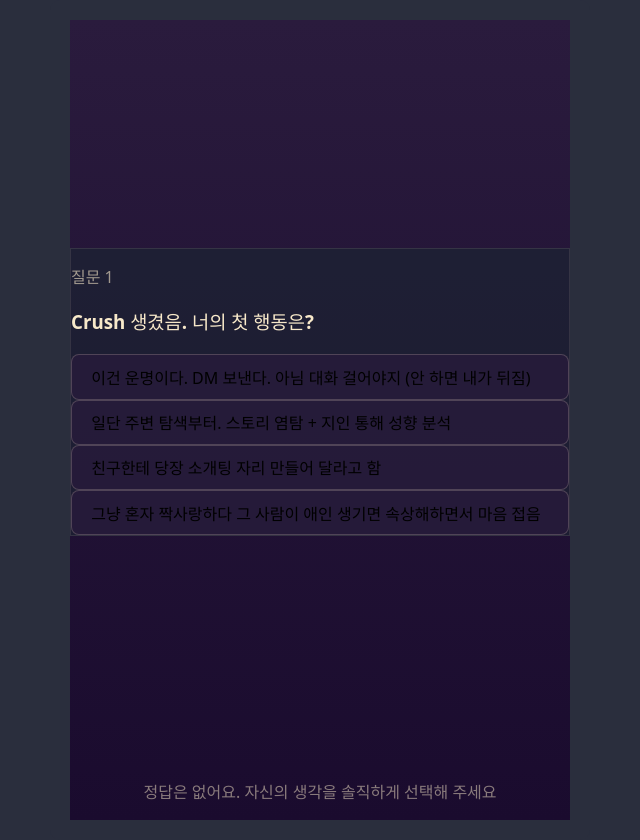
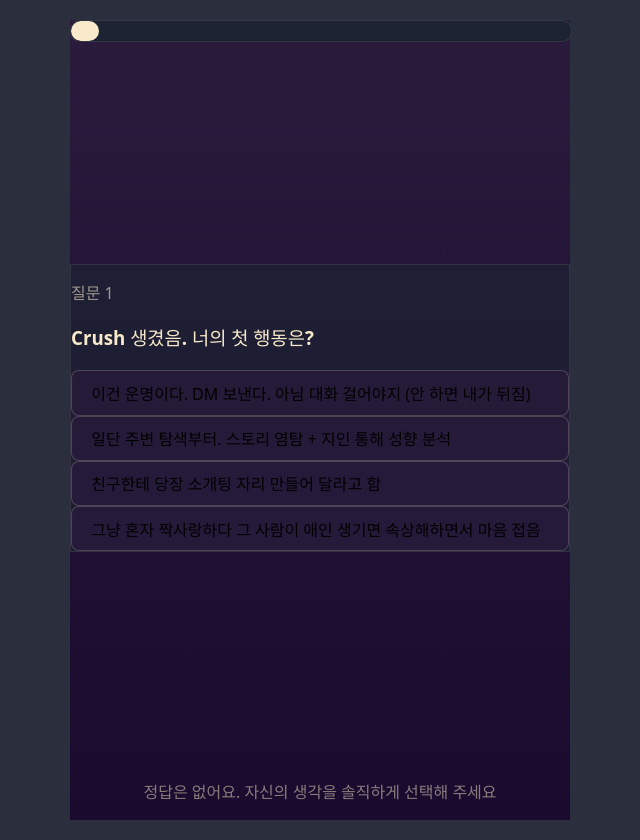
Before and after one commit to couple-palace/couple-palace-frontend, a React (Vite) app: page /quiz in a window 1280 px wide. Shown: the whole page, without its empty margins (320-960 px from the left). Built offline with nearby package versions, Linux system fonts and the light colour scheme.

Commit message:
Fix: 프로그레스바 UI 렌더링 - 프로그레스바가 화면에 렌더링 되지 않던 문제 해결

```diff
--- a/src/components/Layout.jsx
+++ b/src/components/Layout.jsx
@@ -10,8 +10,8 @@ const Layout = ({ children }) => {
       flexDirection: "column",
       justifyContent: "center",
       alignItems: "center",
-      backgroundColor: "#2A2E3D", // ✅ 배경색 적용
-      color: "#F8E9CA", // ✅ 글씨 색 적용
+      backgroundColor: "#2A2E3D",
+      color: "#F8E9CA",
       padding: "20px",
       borderRadius: "10px"
     }}>
--- a/src/components/ProgressBar.jsx
+++ b/src/components/ProgressBar.jsx
@@ -2,25 +2,21 @@ import React from "react";
 import { motion } from "framer-motion";
 
 const ProgressBar = ({ progress, total }) => {
-  // 퍼센트 계산 (0으로 나누기 방지)
-  const percentage = total > 0 ? (progress / total) * 100 : 0;
-
-  // 콘솔 로그로 확인
-  console.log("Progress:", progress, "Total:", total, "Percentage:", percentage);
+  const percentage = (progress / total) * 100;
+  console.log("Progress:", progress, "Total:", total, "Percentage:", percentage); // 디버깅 로그
 
   return (
-    <div className="w-full h-3 bg-[#1C2333] rounded-full overflow-hidden shadow-inner border border-[#F8E9CA]/10">
+    <div className="w-full bg-gray-300 rounded-full h-6 shadow-md border border-gray-400 relative">
+      {/* ✅ 진행 바 애니메이션 적용 (높이 키우고, width를 숫자로 변환) */}
       <motion.div
-        className="h-full bg-gradient-to-r from-[#F8E9CA] to-[#FFD700] rounded-full shadow-lg relative"
-        initial={{ width: 0 }}
+        className="h-6 bg-green-500 rounded-full"
+        initial={{ width: "0%" }}
         animate={{ width: `${percentage}%` }}
-        transition={{ duration: 0.5, ease: "easeOut" }}
-        style={{ minWidth: "2%" }} // 최소 너비 설정
+        transition={{ duration: 0.5, ease: "easeInOut" }}
+        style={{ minWidth: "5%" }} // ✅ 최소 크기 지정 (너무 작아서 안 보이는 경우 방지)
       >
-        {/* 스트라이프 효과 추가 */}
-        <div className="absolute inset-0 rounded-full overflow-hidden">
-          <div className="absolute top-0 left-0 right-0 bottom-0 bg-gradient-to-r from-transparent via-white/20 to-transparent animate-shimmer"></div>
-        </div>
+        {/* ✅ 스트라이프 패턴 효과 */}
+        <div className="absolute inset-0 bg-stripe opacity-30 animate-stripe"></div>
       </motion.div>
     </div>
   );
--- a/src/pages/QuizPage.jsx
+++ b/src/pages/QuizPage.jsx
@@ -125,21 +125,24 @@ const QuizPage = () => {
       {/* 상단 진행 상태 */}
       <div className="w-full max-w-md mb-8">
         {/* Progress bar */}
-        <div className="relative h-8 w-full bg-[#1C2333] rounded-full overflow-hidden mb-4">
-          <div
-            className="absolute top-0 left-0 h-full bg-gradient-to-r from-[#F8E9CA] to-[#FFD700] transition-all duration-500 ease-in-out"
-            style={{ width: `${progress}%` }}
-          >
-          </div>
-          <div className="absolute top-0 left-0 w-full h-full flex items-center justify-between px-4">
-            <span className="text-sm font-medium text-[#F8E9CA]">
-              질문 {currentQuestion + 1}/{quizData?.length || 0}
-            </span>
-            <span className="text-sm font-medium text-[#F8E9CA]">
-              {Math.round(progress)}%
-            </span>
-          </div>
+        <div style={{
+          width: '100%',
+          height: '20px',
+          backgroundColor: '#1C2333',
+          borderRadius: '10px',
+          overflow: 'hidden',
+          marginBottom: '10px',
+          border: '1px solid rgba(248, 233, 202, 0.1)'
+        }}>
+          <div style={{
+            height: '100%',
+            width: `${progress}%`,
+            backgroundColor: '#F8E9CA',
+            borderRadius: '10px',
+            transition: 'width 0.3s ease-out'
+          }}></div>
         </div>
+
       </div>
 
       {/* 질문 전환 */}
--- a/src/pages/UserInputPage.jsx
+++ b/src/pages/UserInputPage.jsx
@@ -166,7 +166,7 @@ const UserInputPage = () => {
                     <path strokeLinecap="round" strokeLinejoin="round" strokeWidth="2" d="M12 6v6m0 0v6m0-6h6m-6 0H6" />
                   </svg>
                   <p className="text-[#F8E9CA]/70">클릭하여 이미지 업로드</p>
-                  <p className="text-xs text-[#F8E9CA]/50">JPG, PNG 파일</p>
+                  <p className="text-xs text-[#F8E9CA]/50">png, jpg, heic, heif 파일만 올려주세요</p>
                 </div>
               )}
             </div>
```
Also changed, not shown: tailwind.config.js (indentation only).
